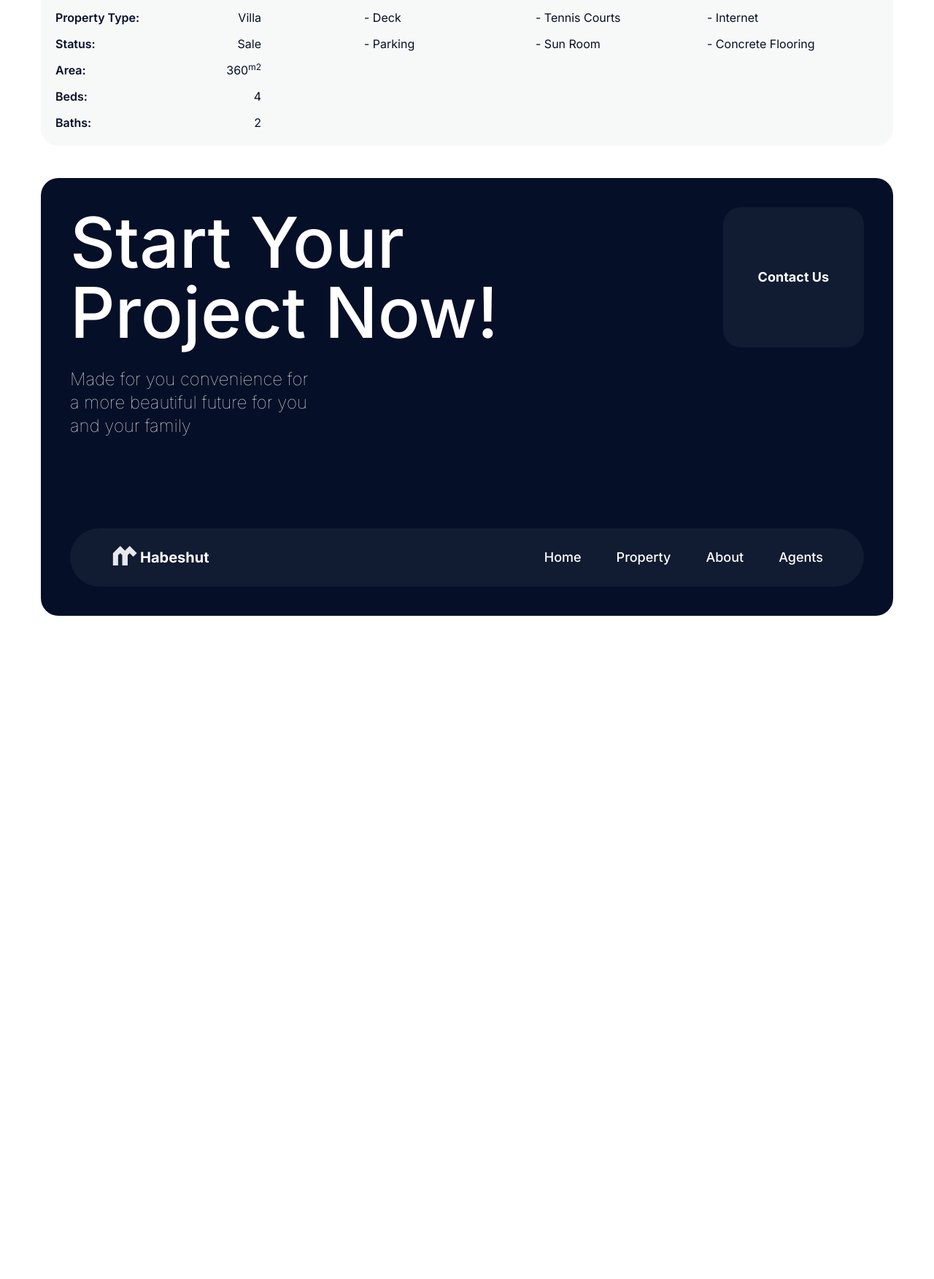
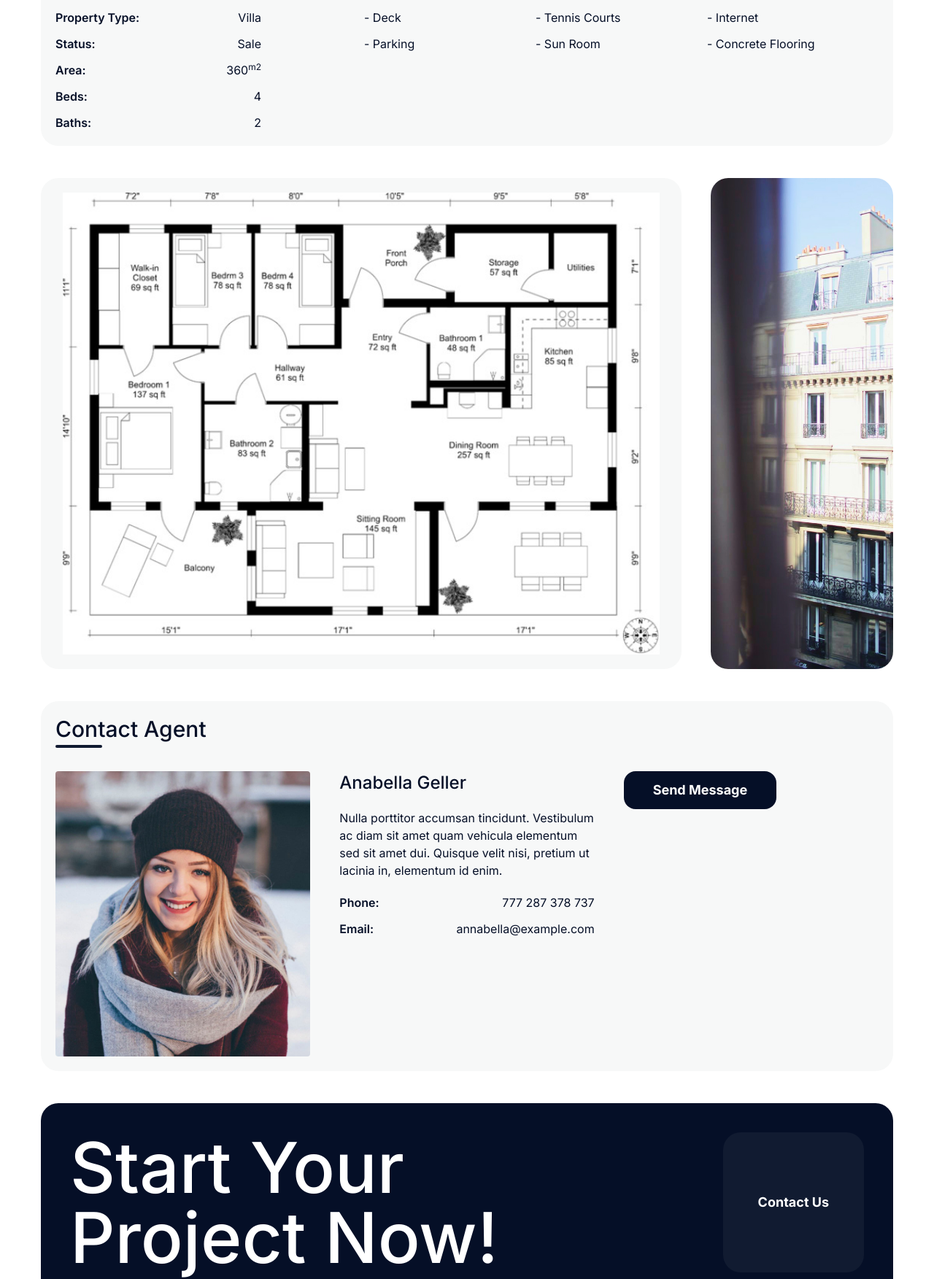
Before and after one commit to Yab1/habeshut, a Django app: page /properties/1/ in a window 1280 px wide. Shown: the part 1196-2949 px from the top of the page at 73% size. Before the commit the page ends 2040 px from the top, so only its background shows below. Run offline with Django 4.2, Linux system fonts and the light colour scheme; style sheets or scripts are compiled from the project's sources.

Commit message:
Styled property detail page

```diff
--- a/src/listings/templates/listings/property_detail.html
+++ b/src/listings/templates/listings/property_detail.html
@@ -3,7 +3,7 @@
 {% block title %}Sunshine Villa{% endblock %}
 {% block content %}
      <section class="mb-11">
-  <div class="flex items-center justify-between pl-10 pr-3 border-l-4 border-dark-primary">
+          <section class="flex items-center justify-between pl-10 pr-3 border-l-4 border-dark-primary">
                <div>
                     <h2 class="text-6xl font-medium">Sunshine Villa</h2>
                     <p class="text-xl">Addis Ababa, Ethiopia</p>
@@ -13,8 +13,8 @@
                     <a href="{% url 'listings:properties' %}">Properties</a> /
                     <p>Sunshine Villa</p>
                </div>
-  </div>
-  <div class="overflow-hidden my-11 w-fit">
+          </section>
+          <section class="overflow-hidden my-11 w-fit">
                <img src="{% static 'images/buildings/slide-3.jpg' %}"
                     alt=""
                     width="1000"
@@ -24,7 +24,7 @@
                     <div class="w-10 h-3 rounded bg-dark-primary"></div>
                     <div class="w-5 h-3 bg-gray-400 rounded"></div>
                </div>
-  </div>
+          </section>
           <section class="grid grid-cols-8 p-5 gap-y-10 bg-light-primary rounded-3xl">
                <div class="flex items-center col-span-2 gap-2 place-self-center">
                     <img src="{% static 'images/money.png' %}" alt="" width="60" height="60">
@@ -88,5 +88,50 @@
                     </ul>
                </div>
           </section>
+          <section class="flex gap-10 my-11">
+               <div class="bg-light-primary rounded-3xl p-5 flex-1 flex place-content-center">
+                    <img src="{% static 'images/buildings/floor_plan_01.jpeg' %}"
+                         alt=""
+                         width=""
+                         height="">
+               </div>
+               <img src="{% static 'images/building_2.jpg' %}"
+                    width="250"
+                    height=""
+                    class="rounded-3xl"
+                    alt="Exterior view of modern apartment building against a cloudy sky.">
+          </section>
+          <section class="bg-light-primary p-5 rounded-3xl grid grid-cols-3 gap-10">
+               <h3 class="col-span-full relative text-3xl font-medium after:left-0 after:-bottom-2 after:absolute after:h-1 after:w-16 after:rounded after:bg-dark-secondary">
+                    Contact Agent
+               </h3>
+               <img src="{% static 'images/agents/agent.jpeg' %}"
+                    alt=""
+                    width=""
+                    height=""
+                    class="rounded">
+               <div class="flex flex-col gap-5">
+                    <h4 class="text-2xl font-medium">Anabella Geller</h4>
+                    <p>
+                         Nulla porttitor accumsan tincidunt. Vestibulum ac diam sit amet quam vehicula elementum sed sit amet dui. Quisque velit nisi, pretium ut lacinia in, elementum id enim.
+                    </p>
+                    <ul class="flex flex-col gap-3">
+                         <li class="flex justify-between font-semibold">
+                              <p>Phone:</p>
+                              <p class="font-normal">777 287 378 737</p>
+                         </li>
+                         <li class="flex justify-between font-semibold">
+                              <p>Email:</p>
+                              <p class="font-normal">annabella@example.com</p>
+                         </li>
+                    </ul>
+               </div>
+               <form action="" method="post">
+                    {% csrf_token %}
+                    <input type="submit"
+                           value="Send Message"
+                           class="btn-light px-10 py-3 rounded-2xl">
+               </form>
+          </section>
      </section>
 {% endblock %}
```
Lines whose indentation alone changed are shown as unchanged.
